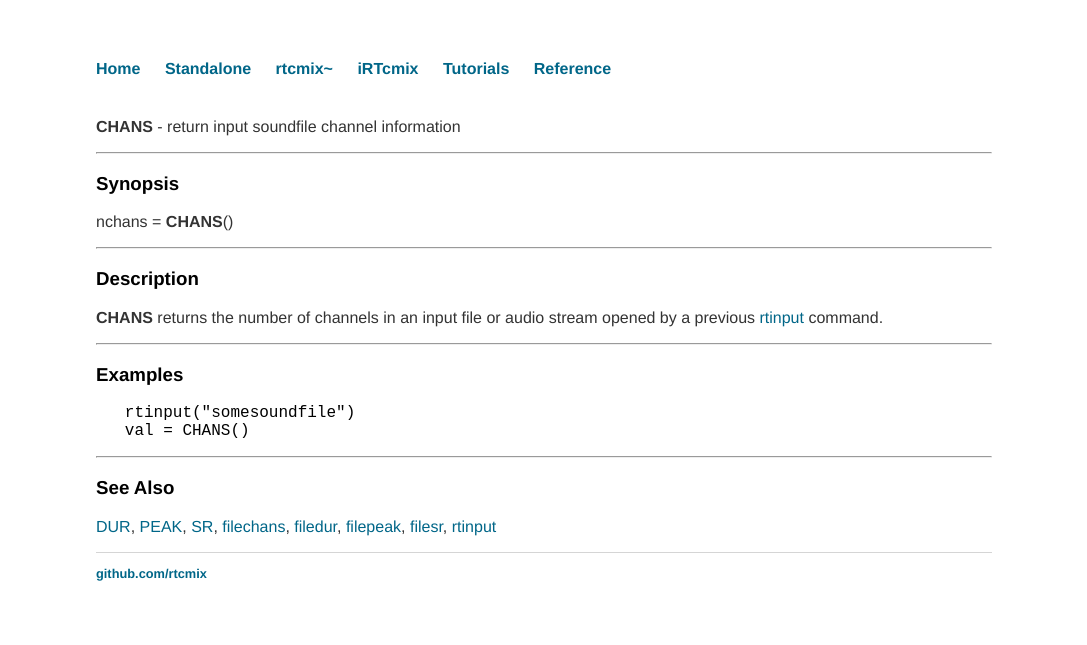
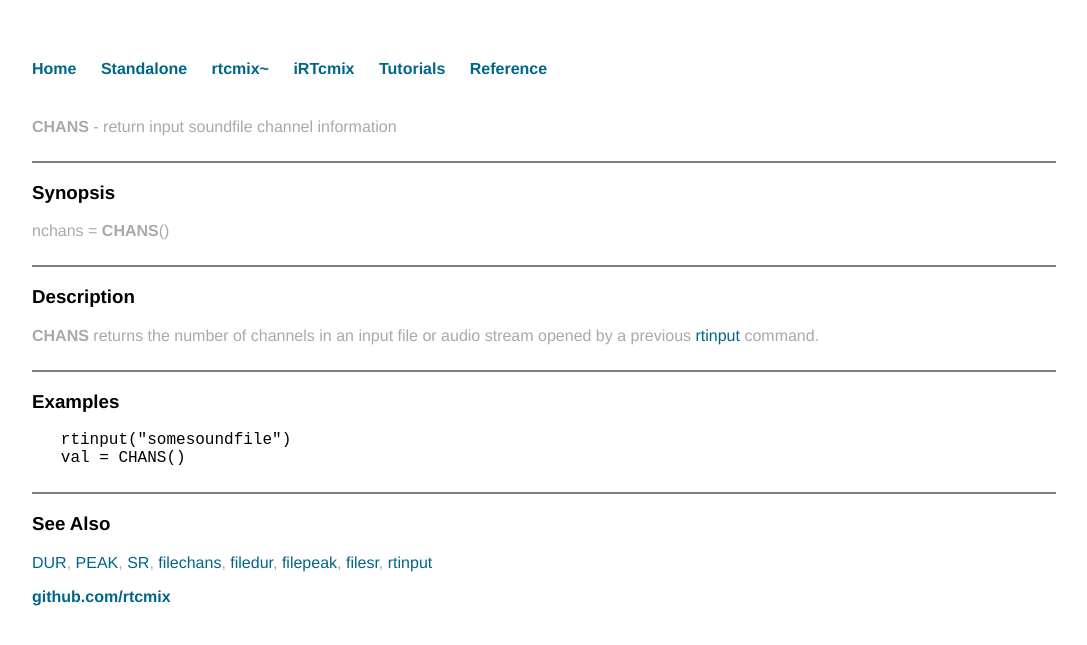
Before and after one commit to RTcmix/rtcmix.github.io, a Jekyll site: the page built from reference/scorefile/CHANS.md, in a window 1280 px wide. Shown: the top 645 px of the page, without its empty margins (96-1183 px from the left). Built offline with Jekyll 4.4.1, drawn with Linux system fonts in a browser that asks for light colours.

Commit message:
space above rules, etc.

```diff
--- a/css/ref.css
+++ b/css/ref.css
@@ -2,7 +2,7 @@ body {
 	font-family: 'Helvetica', 'Arial', 'Sans-Serif';
 	font-size: 16px;
 	margin: 60px auto;
-	width: 70%;
+	width: 80%;
 }
 
 nav ul, footer ul {
@@ -36,15 +36,16 @@ h1 {
 	margin-bottom: 0;
 }
 
-p {
-//	font-size: 1.5em;
-//	line-height: 1.4em;
-	color: #333;
+hr {
+	height: 2px;
+	border-width: 0;
+	background-color: gray;
+	margin-top: 25px;
+	margin-bottom: 0;
 }
 
-p.tagline {
-	font-style: italic;
-	margin-top: 0;
+p {
+	color: darkgray;
 }
 
 ul li {
@@ -52,8 +53,3 @@ ul li {
 	color: #333;
 	margin-bottom: 1em;
 }
-
-footer {
-	border-top: 1px solid #d5d5d5;
-	font-size: .8em;
-}
```
